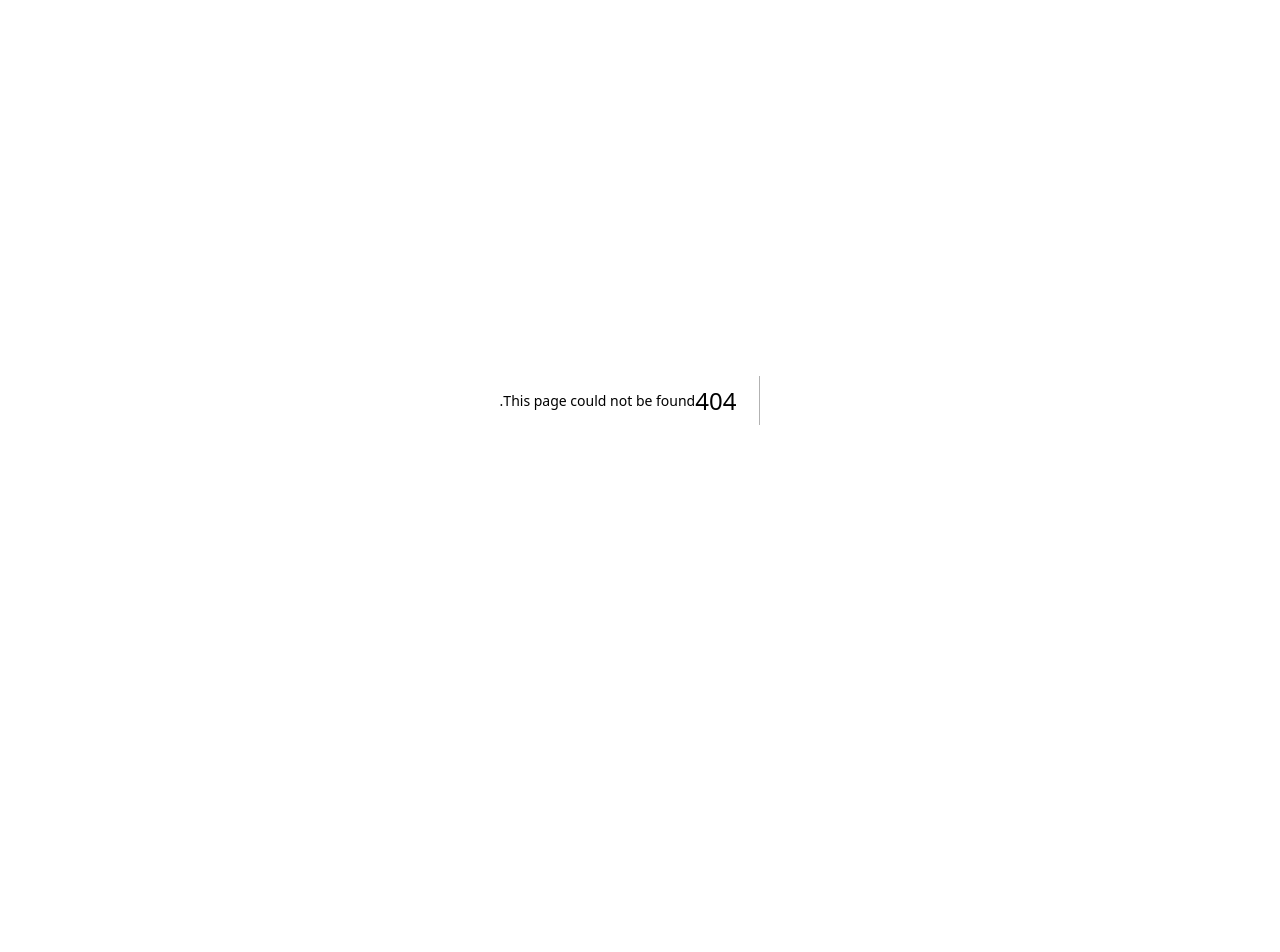
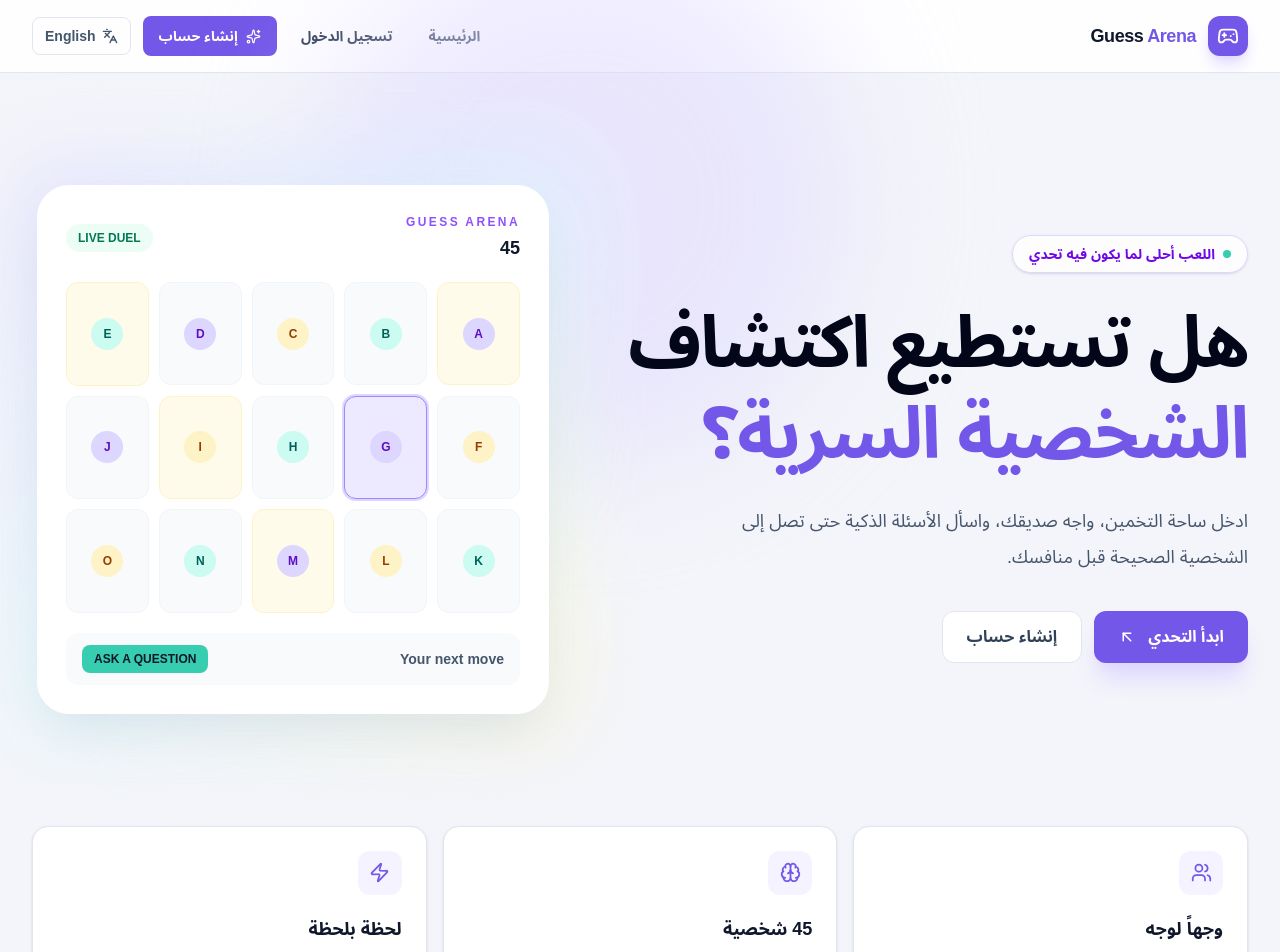
Before and after one commit to mahmoudSElsebaey/guess-arena-game, a Next.js app: page /ar in a window 1280 px wide. Before the commit this address had no page. Shown: the top 952 px of the page. Before the commit the page ends 800 px from the top, so only its background shows below. Built offline with nearby package versions, Linux system fonts and the light colour scheme.

Commit message:
feat: add phase 1 foundation (src/app/[locale]/page.tsx)

```diff
--- /dev/null
+++ b/src/app/[locale]/page.tsx
@@ -0,0 +1,70 @@
+import { ArrowUpLeft, Brain, Users, Zap } from "lucide-react";
+import { useTranslations } from "next-intl";
+import { SiteHeader } from "@/components/layout/site-header";
+import { Link } from "@/i18n/navigation";
+
+export default async function HomePage({ params }: { params: Promise<{ locale: "ar" | "en" }> }) {
+  const { locale } = await params;
+  const t = useTranslations("home");
+  const features = [
+    { icon: Users, title: t("featureOneTitle"), description: t("featureOneDescription") },
+    { icon: Brain, title: t("featureTwoTitle"), description: t("featureTwoDescription") },
+    { icon: Zap, title: t("featureThreeTitle"), description: t("featureThreeDescription") }
+  ];
+
+  return (
+    <main className="min-h-screen overflow-hidden">
+      <SiteHeader locale={locale} />
+      <section className="relative isolate">
+        <div className="pointer-events-none absolute -top-36 start-1/3 -z-10 size-[34rem] rounded-full bg-violet-200/45 blur-3xl" />
+        <div className="mx-auto grid max-w-7xl items-center gap-14 px-5 py-20 sm:px-8 sm:py-28 lg:grid-cols-[1.1fr_0.9fr]">
+          <div className="max-w-2xl">
+            <span className="inline-flex items-center gap-2 rounded-full border border-violet-200 bg-white/80 px-4 py-2 text-sm font-bold text-violet-700 shadow-sm">
+              <span className="size-2 rounded-full bg-[var(--secondary)]" />{t("eyebrow")}
+            </span>
+            <h1 className="mt-7 text-5xl leading-[1.15] font-black tracking-tight text-slate-950 sm:text-6xl lg:text-7xl">
+              {t("title")}<span className="mt-2 block text-[var(--primary)]">{t("titleAccent")}</span>
+            </h1>
+            <p className="mt-7 max-w-xl text-lg leading-9 text-slate-600">{t("description")}</p>
+            <div className="mt-9 flex flex-wrap gap-3">
+              <Link href="/login" className="inline-flex min-h-13 items-center gap-3 rounded-xl bg-[var(--primary)] px-6 py-3 font-bold text-white shadow-xl shadow-violet-200 transition hover:-translate-y-0.5 hover:bg-violet-700">
+                {t("primaryAction")}<ArrowUpLeft size={18} aria-hidden="true" />
+              </Link>
+              <Link href="/register" className="inline-flex min-h-13 items-center rounded-xl border border-[var(--border)] bg-white px-6 py-3 font-bold text-slate-700 transition hover:border-violet-200 hover:bg-violet-50">{t("secondaryAction")}</Link>
+            </div>
+          </div>
+          <div className="relative mx-auto w-full max-w-lg">
+            <div className="absolute -inset-5 rounded-[2.5rem] bg-gradient-to-br from-violet-200/70 via-cyan-100/50 to-amber-100/70 blur-2xl" />
+            <div className="relative rounded-[2rem] border border-white bg-white p-5 shadow-2xl shadow-slate-300/60 sm:p-7">
+              <div className="mb-5 flex items-center justify-between">
+                <div><p className="text-xs font-bold tracking-[0.2em] text-violet-500">GUESS ARENA</p><p className="mt-1 text-lg font-black text-slate-900">45</p></div>
+                <span className="rounded-full bg-emerald-50 px-3 py-1.5 text-xs font-bold text-emerald-700">LIVE DUEL</span>
+              </div>
+              <div className="grid grid-cols-5 gap-2.5" aria-label="Decorative character board preview">
+                {Array.from({ length: 15 }, (_, index) => (
+                  <div key={index} className={`grid aspect-[4/5] place-items-center rounded-xl border ${index === 6 ? "border-violet-400 bg-violet-100 ring-2 ring-violet-200" : index % 4 === 0 ? "border-amber-100 bg-amber-50" : "border-slate-100 bg-slate-50"}`}>
+                    <span className={`grid size-8 place-items-center rounded-full text-xs font-black ${index % 3 === 0 ? "bg-violet-200 text-violet-800" : index % 3 === 1 ? "bg-teal-100 text-teal-800" : "bg-amber-100 text-amber-800"}`}>{String.fromCharCode(65 + index)}</span>
+                  </div>
+                ))}
+              </div>
+              <div className="mt-5 flex items-center justify-between rounded-xl bg-slate-50 px-4 py-3">
+                <span className="text-sm font-semibold text-slate-600">Your next move</span>
+                <span className="rounded-lg bg-[var(--secondary)] px-3 py-1.5 text-xs font-black text-slate-900">ASK A QUESTION</span>
+              </div>
+            </div>
+          </div>
+        </div>
+      </section>
+      <section className="mx-auto grid max-w-7xl gap-4 px-5 pb-20 sm:grid-cols-3 sm:px-8">
+        {features.map(({ icon: Icon, title, description }) => (
+          <article key={title} className="rounded-2xl border border-[var(--border)] bg-white p-6 shadow-sm">
+            <span className="grid size-11 place-items-center rounded-xl bg-violet-50 text-[var(--primary)]"><Icon size={21} aria-hidden="true" /></span>
+            <h2 className="mt-5 text-lg font-extrabold text-slate-900">{title}</h2>
+            <p className="mt-2 leading-7 text-slate-600">{description}</p>
+          </article>
+        ))}
+      </section>
+      <footer className="border-t border-[var(--border)] bg-white px-5 py-6 text-center text-sm text-slate-400">{t("phaseLabel")}</footer>
+    </main>
+  );
+}
```
